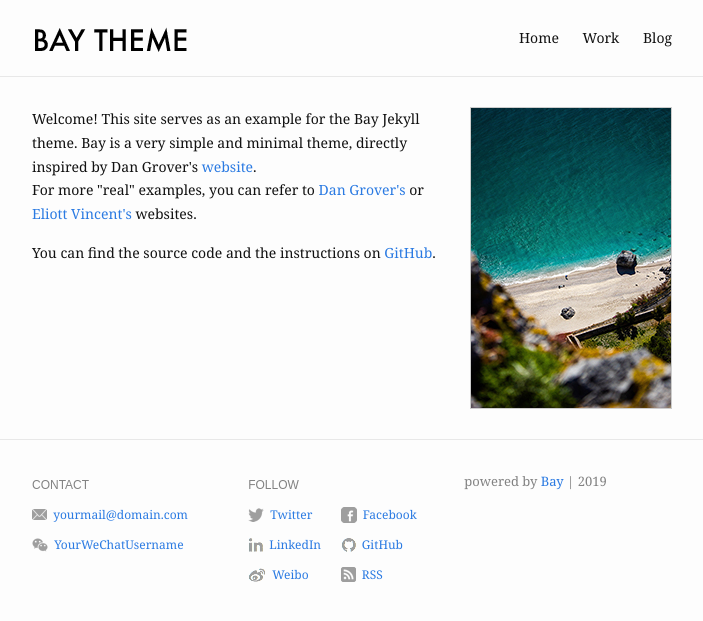
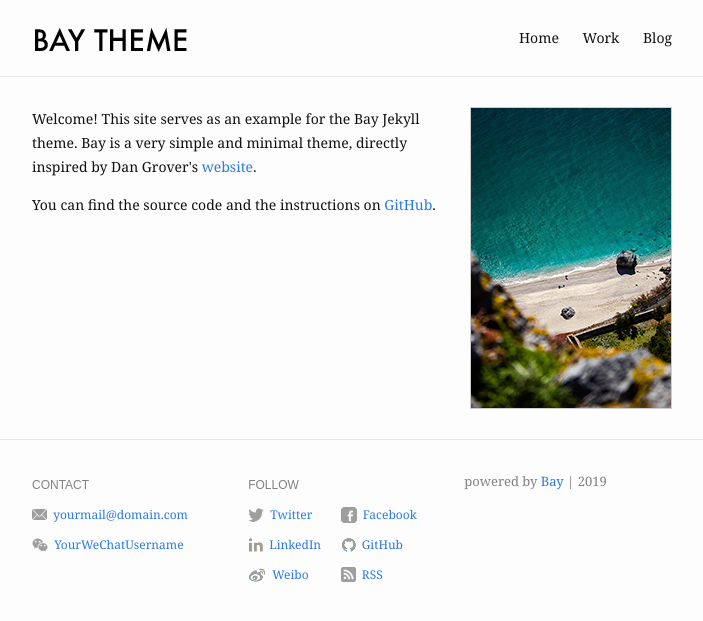
Before and after one commit to eliottvincent/bay, a Jekyll site: the page built from index.md, in a window 1280 px wide. Shown: the top 621 px of the page, without its empty margins (288-991 px from the left). Built offline with Jekyll 4.4.1, drawn with Linux system fonts in a browser that asks for light colours.

Commit message:
Update README.md

```diff
--- a/index.md
+++ b/index.md
@@ -7,8 +7,6 @@ profile_picture:
 
 <p>
   Welcome! This site serves as an example for the Bay Jekyll theme. Bay is a very simple and minimal theme, directly inspired by Dan Grover's <a href="http://dangrover.com">website</a>.
-  <br />
-  For more "real" examples, you can refer to <a href="http://dangrover.com">Dan Grover's</a> or <a href="https://eliottvincent.com">Eliott Vincent's</a> websites.
 </p>
 
 <p>
```
Also changed, not shown: README.md, screenshot.png.
